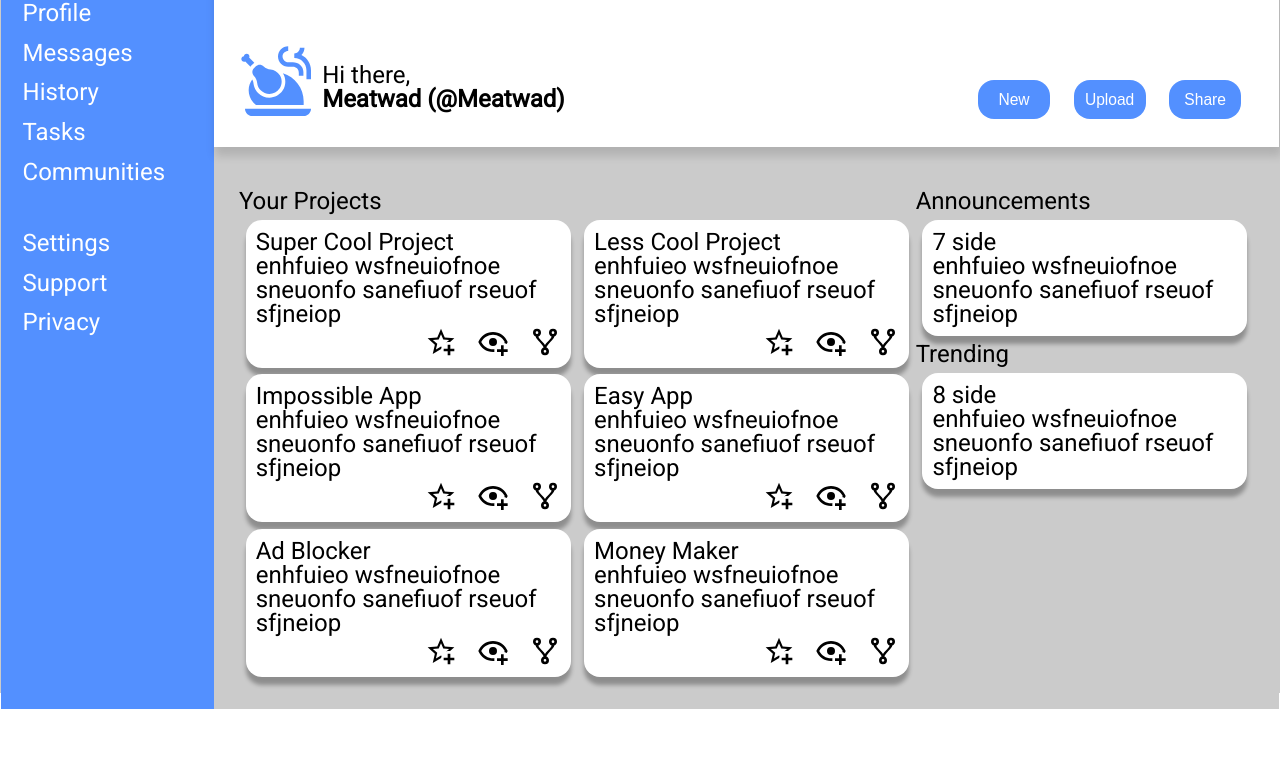
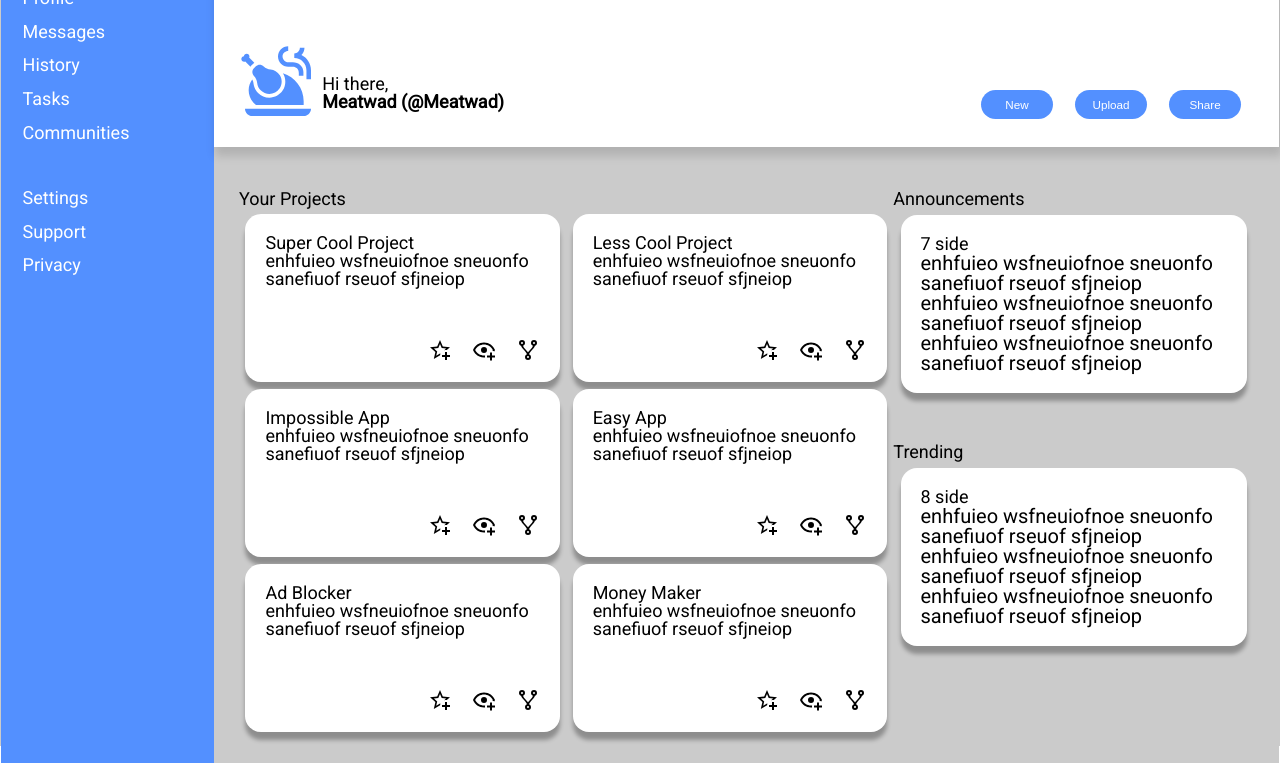
Before and after one commit to meatwad787/Admin-Dashboard, a plain HTML site: page index.html in a window 1280 px wide. Shown: the part 154-917 px from the top of the page. Before the commit the page ends 863 px from the top, so only its background shows below. Drawn offline with Linux system fonts and the light colour scheme.

Commit message:
Adjust font-sizes and spacing of p elements with new classes

```diff
--- a/index.html
+++ b/index.html
@@ -67,7 +67,7 @@
                                 <div class="cards-left">
                                     <h1>Your Projects</h1>
                                     <div class="card super">Super Cool Project
-                                            <p>enhfuieo wsfneuiofnoe sneuonfo sanefiuof rseuof sfjneiop</p>
+                                            <p class="para">enhfuieo wsfneuiofnoe sneuonfo sanefiuof rseuof sfjneiop</p>
                                             <div class="icons">
                                                 <svg class="small-icons" xmlns="http://www.w3.org/2000/svg" viewBox="0 0 24 24"><title>star-plus-outline</title>
                                                     <path d="M5.8 21L7.4 14L2 9.2L9.2 8.6L12 2L14.8 8.6L22 9.2L18.8 12H18C17.3 12 16.6 12.1 15.9 12.4L18.1 10.5L13.7 10.1L12 6.1L10.3 10.1L5.9 10.5L9.2 13.4L8.2 17.7L12 15.4L12.5 15.7C12.3 16.2 12.1 16.8 12.1 17.3L5.8 21M17 14V17H14V19H17V22H19V19H22V17H19V14H17Z" />
@@ -81,7 +81,7 @@
                                             </div>
                                     </div>
                                     <div class="card impossible">Impossible App
-                                        <p>enhfuieo wsfneuiofnoe sneuonfo sanefiuof rseuof sfjneiop</p>
+                                        <p class="para">enhfuieo wsfneuiofnoe sneuonfo sanefiuof rseuof sfjneiop</p>
                                         <div class="icons">
                                             <svg class="small-icons" xmlns="http://www.w3.org/2000/svg" viewBox="0 0 24 24"><title>star-plus-outline</title>
                                                 <path d="M5.8 21L7.4 14L2 9.2L9.2 8.6L12 2L14.8 8.6L22 9.2L18.8 12H18C17.3 12 16.6 12.1 15.9 12.4L18.1 10.5L13.7 10.1L12 6.1L10.3 10.1L5.9 10.5L9.2 13.4L8.2 17.7L12 15.4L12.5 15.7C12.3 16.2 12.1 16.8 12.1 17.3L5.8 21M17 14V17H14V19H17V22H19V19H22V17H19V14H17Z" />
@@ -95,7 +95,7 @@
                                         </div>
                                     </div>
                                     <div class="card ad">Ad Blocker
-                                        <p>enhfuieo wsfneuiofnoe sneuonfo sanefiuof rseuof sfjneiop</p>
+                                        <p class="para">enhfuieo wsfneuiofnoe sneuonfo sanefiuof rseuof sfjneiop</p>
                                         <div class="icons">
                                             <svg class="small-icons" xmlns="http://www.w3.org/2000/svg" viewBox="0 0 24 24"><title>star-plus-outline</title>
                                                 <path d="M5.8 21L7.4 14L2 9.2L9.2 8.6L12 2L14.8 8.6L22 9.2L18.8 12H18C17.3 12 16.6 12.1 15.9 12.4L18.1 10.5L13.7 10.1L12 6.1L10.3 10.1L5.9 10.5L9.2 13.4L8.2 17.7L12 15.4L12.5 15.7C12.3 16.2 12.1 16.8 12.1 17.3L5.8 21M17 14V17H14V19H17V22H19V19H22V17H19V14H17Z" />
@@ -111,7 +111,7 @@
                                 </div>
                                 <div class="cards-center">
                                     <div class="card less">Less Cool Project
-                                        <p>enhfuieo wsfneuiofnoe sneuonfo sanefiuof rseuof sfjneiop</p>
+                                        <p class="para">enhfuieo wsfneuiofnoe sneuonfo sanefiuof rseuof sfjneiop</p>
                                         <div class="icons">
                                             <svg class="small-icons" xmlns="http://www.w3.org/2000/svg" viewBox="0 0 24 24"><title>star-plus-outline</title>
                                                 <path d="M5.8 21L7.4 14L2 9.2L9.2 8.6L12 2L14.8 8.6L22 9.2L18.8 12H18C17.3 12 16.6 12.1 15.9 12.4L18.1 10.5L13.7 10.1L12 6.1L10.3 10.1L5.9 10.5L9.2 13.4L8.2 17.7L12 15.4L12.5 15.7C12.3 16.2 12.1 16.8 12.1 17.3L5.8 21M17 14V17H14V19H17V22H19V19H22V17H19V14H17Z" />
@@ -125,7 +125,7 @@
                                         </div>
                                     </div>
                                     <div class="card easy">Easy App
-                                        <p>enhfuieo wsfneuiofnoe sneuonfo sanefiuof rseuof sfjneiop</p>
+                                        <p class="para">enhfuieo wsfneuiofnoe sneuonfo sanefiuof rseuof sfjneiop</p>
                                         <div class="icons">
                                             <svg class="small-icons" xmlns="http://www.w3.org/2000/svg" viewBox="0 0 24 24"><title>star-plus-outline</title>
                                                 <path d="M5.8 21L7.4 14L2 9.2L9.2 8.6L12 2L14.8 8.6L22 9.2L18.8 12H18C17.3 12 16.6 12.1 15.9 12.4L18.1 10.5L13.7 10.1L12 6.1L10.3 10.1L5.9 10.5L9.2 13.4L8.2 17.7L12 15.4L12.5 15.7C12.3 16.2 12.1 16.8 12.1 17.3L5.8 21M17 14V17H14V19H17V22H19V19H22V17H19V14H17Z" />
@@ -139,7 +139,7 @@
                                         </div>
                                     </div>
                                     <div class="card money">Money Maker
-                                        <p>enhfuieo wsfneuiofnoe sneuonfo sanefiuof rseuof sfjneiop</p>
+                                        <p class="para">enhfuieo wsfneuiofnoe sneuonfo sanefiuof rseuof sfjneiop</p>
                                         <div class="icons">
                                             <svg class="small-icons" xmlns="http://www.w3.org/2000/svg" viewBox="0 0 24 24"><title>star-plus-outline</title>
                                                 <path d="M5.8 21L7.4 14L2 9.2L9.2 8.6L12 2L14.8 8.6L22 9.2L18.8 12H18C17.3 12 16.6 12.1 15.9 12.4L18.1 10.5L13.7 10.1L12 6.1L10.3 10.1L5.9 10.5L9.2 13.4L8.2 17.7L12 15.4L12.5 15.7C12.3 16.2 12.1 16.8 12.1 17.3L5.8 21M17 14V17H14V19H17V22H19V19H22V17H19V14H17Z" />
@@ -157,11 +157,15 @@
                             <div class="cards-right">
                                 <h2>Announcements</h2>
                                 <div class="card seven">7 side
-                                    <p>enhfuieo wsfneuiofnoe sneuonfo sanefiuof rseuof sfjneiop</p>
+                                    <p class="para small-para">enhfuieo wsfneuiofnoe sneuonfo sanefiuof rseuof sfjneiop</p>
+                                    <p class="para small-para">enhfuieo wsfneuiofnoe sneuonfo sanefiuof rseuof sfjneiop</p>
+                                    <p class="para small-para">enhfuieo wsfneuiofnoe sneuonfo sanefiuof rseuof sfjneiop</p>
                                 </div>
                                 <h2>Trending</h2>
                                 <div class="card eight">8 side
-                                    <p>enhfuieo wsfneuiofnoe sneuonfo sanefiuof rseuof sfjneiop</p>
+                                    <p class="para small-para">enhfuieo wsfneuiofnoe sneuonfo sanefiuof rseuof sfjneiop</p>
+                                    <p class="para small-para">enhfuieo wsfneuiofnoe sneuonfo sanefiuof rseuof sfjneiop</p>
+                                    <p class="para small-para">enhfuieo wsfneuiofnoe sneuonfo sanefiuof rseuof sfjneiop</p>
                                 </div>
                             </div>
                         </div>
--- a/style.css
+++ b/style.css
@@ -1,6 +1,6 @@
 .wrapper {
     font-family: 'Roboto', sans-serif;
-   font-size: x-large;
+   font-size: large;
    background-color: #cbcbcb;
 }
 
@@ -134,14 +134,18 @@ input {
 .card {
     box-shadow: 0px 8px 4px rgba(0, 0, 0, 0.3);
     margin:  2%;
-    padding: 10px;
+    padding: 20px;
     border-radius: 1rem;
     /* height: 300px; */
     background-color: white;
 }
 
+.seven {
+    margin-bottom: 50px;
+}
+
 .small-icons {
-    height: 2rem;
+    height: 1.5rem;
 }
 
 .icons {
@@ -150,3 +154,9 @@ input {
     gap: 20px;
     justify-content: end;
 }
+.para {
+    margin-bottom: 50px;
+}.small-para {
+    font-size: 20px;
+    margin-bottom: 0px;
+}
```
